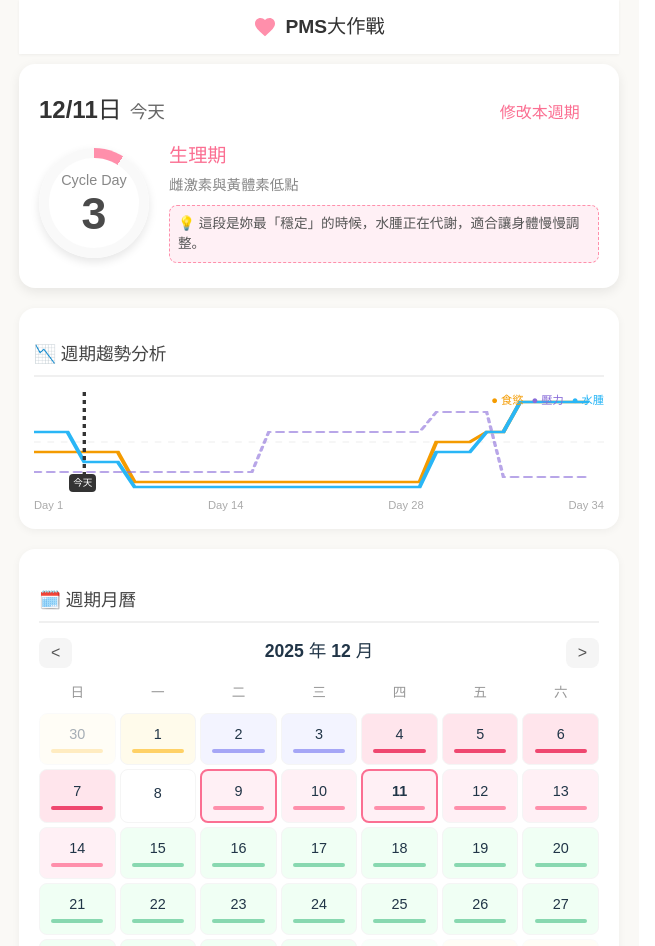
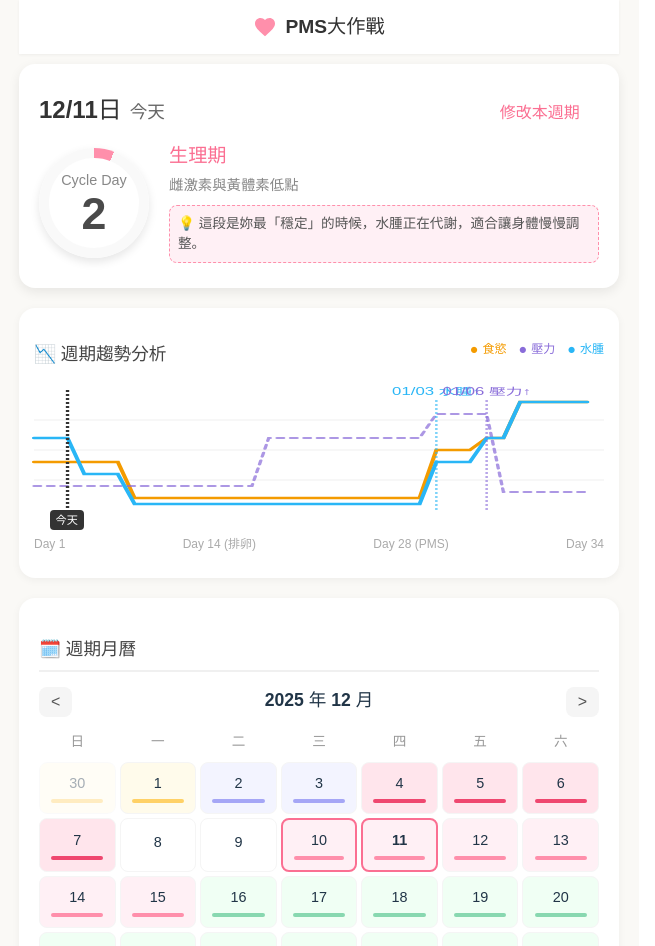
Before and after one commit to phoebehaungs/phoebe-cycle-tracker, a React (Vite) app: page / in a window 1280 px wide. Shown: the top 946 px of the page, without its empty margins (1-656 px from the left). Built offline with nearby package versions, Linux system fonts and the light colour scheme.

Commit message:
Update App.tsx

```diff
--- a/src/App.tsx
+++ b/src/App.tsx
@@ -44,7 +44,7 @@ interface DateDetail {
 
 const INITIAL_HISTORY: CycleRecord[] = [
   { id: '1', startDate: '2025-11-05', length: 34, periodLength: 6 },
-  { id: '2', startDate: '2025-12-09', length: null, periodLength: 6 },
+  { id: '2', startDate: '2025-12-10', length: null, periodLength: 6 }, // 假設最後一次是 12/10
 ];
 
 const LOCAL_STORAGE_KEY = 'phoebeCycleHistory';
@@ -142,28 +142,35 @@ const SYMPTOM_OPTIONS = {
   sleep: ['良好', '普通', '睡不好']
 };
 
-// --- 3. Helper Functions ---
+// --- 3. Helper Functions (TimeZone Fixed) ---
 
-// 強制使用瀏覽器本地時間
-const getLocalFormattedDate = (date: Date = new Date()): string => {
-  const year = date.getFullYear();
-  const month = String(date.getMonth() + 1).padStart(2, '0');
-  const day = String(date.getDate()).padStart(2, '0');
-  return `${year}-${month}-${day}`;
+const parseLocalDate = (dateStr: string): Date => {
+  const [y, m, d] = dateStr.split('-').map(Number);
+  return new Date(y, m - 1, d);
 };
 
-const getDaysDifference = (date1: string, date2: string): number => {
-  const d1 = new Date(date1);
-  const d2 = new Date(date2);
-  d1.setHours(0,0,0,0);
-  d2.setHours(0,0,0,0);
+const formatLocalDate = (date: Date): string => {
+  const y = date.getFullYear();
+  const m = String(date.getMonth() + 1).padStart(2, '0');
+  const d = String(date.getDate()).padStart(2, '0');
+  return `${y}-${m}-${d}`;
+};
+
+const getDaysDifference = (date1Str: string, date2Str: string): number => {
+  const d1 = parseLocalDate(date1Str);
+  const d2 = parseLocalDate(date2Str);
   return Math.floor((d2.getTime() - d1.getTime()) / (1000 * 60 * 60 * 24));
 };
 
 const addDays = (dateStr: string, days: number): string => {
-  const r = new Date(dateStr);
-  r.setDate(r.getDate() + days);
-  return getLocalFormattedDate(r);
+  const d = parseLocalDate(dateStr);
+  d.setDate(d.getDate() + days);
+  return formatLocalDate(d);
+};
+
+// 簡化版日期顯示 (MM/DD) 用於圖表
+const formatShortDate = (dateStr: string): string => {
+    return dateStr.slice(5).replace('-', '/');
 };
 
 const startOfMonth = (date: Date): Date =>
@@ -196,7 +203,7 @@ const PhoebeCycleTracker: React.FC = () => {
     try {
       const parsed = stored ? JSON.parse(stored) : INITIAL_HISTORY;
       return parsed.sort((a: CycleRecord, b: CycleRecord) =>
-        new Date(a.startDate).getTime() - new Date(b.startDate).getTime()
+        parseLocalDate(a.startDate).getTime() - parseLocalDate(b.startDate).getTime()
       );
     } catch {
       return INITIAL_HISTORY;
@@ -220,11 +227,11 @@ const PhoebeCycleTracker: React.FC = () => {
     localStorage.setItem(SYMPTOM_STORAGE_KEY, JSON.stringify(symptomRecords));
   }, [symptomRecords]);
 
-  const [todayStr, setTodayStr] = useState(getLocalFormattedDate());
+  const [todayStr, setTodayStr] = useState(formatLocalDate(new Date()));
   const [currentMonth, setCurrentMonth] = useState(new Date());
 
   useEffect(() => {
-    setTodayStr(getLocalFormattedDate());
+    setTodayStr(formatLocalDate(new Date()));
   }, []);
 
   const [inputDate, setInputDate] = useState(todayStr);
@@ -275,7 +282,7 @@ const PhoebeCycleTracker: React.FC = () => {
 
   const getPhaseForDate = useCallback(
     (date: Date): PhaseDefinition | undefined => {
-      const dateStr = getLocalFormattedDate(date);
+      const dateStr = formatLocalDate(date);
       for (let i = history.length - 2; i >= 0; i--) {
         const h = history[i];
         if (h.length !== null) {
@@ -326,7 +333,7 @@ const PhoebeCycleTracker: React.FC = () => {
   }, [currentMonth]);
 
   const handleDateClick = (date: Date) => {
-    const dateStr = getLocalFormattedDate(date);
+    const dateStr = formatLocalDate(date);
     const phase = getPhaseForDate(date);
     if (!phase) return;
 
@@ -379,10 +386,10 @@ const PhoebeCycleTracker: React.FC = () => {
   const handleUpsertPeriodRecord = () => {
     if (!inputDate) return;
     const newDateStr = inputDate;
-    const newDateObj = new Date(inputDate);
+    const newDateObj = parseLocalDate(newDateStr);
 
     const existingIndex = history.findIndex(h => {
-        const hDate = new Date(h.startDate);
+        const hDate = parseLocalDate(h.startDate);
         return hDate.getFullYear() === newDateObj.getFullYear() &&
                hDate.getMonth() === newDateObj.getMonth();
     });
@@ -396,7 +403,7 @@ const PhoebeCycleTracker: React.FC = () => {
         if (window.confirm(`檢測到 ${oldDate.slice(0,7)} 已經有一筆紀錄 (${oldDate})。\n\n您是要將其修改為 ${newDateStr} 嗎？`)) {
             const updated = [...history];
             updated[existingIndex].startDate = newDateStr;
-            updated.sort((a, b) => new Date(a.startDate).getTime() - new Date(b.startDate).getTime());
+            updated.sort((a, b) => parseLocalDate(a.startDate).getTime() - parseLocalDate(b.startDate).getTime());
 
             if (existingIndex > 0) {
                 const prevStart = updated[existingIndex - 1].startDate;
@@ -446,7 +453,7 @@ const PhoebeCycleTracker: React.FC = () => {
     updated[updated.length - 1].startDate = editDate;
     updated[updated.length - 1].periodLength = editBleedingDays;
     setHistory(updated);
-    setCurrentMonth(new Date(editDate));
+    setCurrentMonth(parseLocalDate(editDate));
     setEditMode(false);
   };
 
@@ -475,21 +482,23 @@ const PhoebeCycleTracker: React.FC = () => {
     const stepX = width / totalDays;
 
     for (let day = 1; day <= totalDays; day++) {
-        let intensity = 50; // 0=High, 100=Low
+        let intensity = 50; // 0=High (Top), 100=Low (Bottom) in SVG coords
 
         if (type === 'appetite') {
+            // 食慾: PMS高(10), 濾泡低(90)
             if (day <= 6) intensity = 60;
             else if (day <= 24) intensity = 90;
             else if (day <= 27) intensity = 50;
             else if (day <= 29) intensity = 40;
             else intensity = 10;
         } else if (type === 'hormone') {
+            // 壓力/情緒: 黃體後期高(20), PMS不穩(85), 濾泡穩(80)
             if (day <= 14) intensity = 80;
             else if (day <= 24) intensity = 40;
             else if (day <= 28) intensity = 20;
             else intensity = 85;
         } else if (type === 'edema') {
-            // 水腫曲線：PMS(30-34)最嚴重(10)，生理期初(1-3)次嚴重(40)，濾泡期(7-24)最輕盈(95)
+            // 水腫: PMS最腫(10), 濾泡最輕(95), 排卵後開始腫(60)
             if (day <= 3) intensity = 40;
             else if (day <= 6) intensity = 70;
             else if (day <= 24) intensity = 95;
@@ -504,6 +513,12 @@ const PhoebeCycleTracker: React.FC = () => {
     }
     return points.join(' ');
   };
+
+  // 計算關鍵日期
+  const edemaRiseDay = 25;
+  const stressRiseDay = 28;
+  const edemaRiseDateStr = formatShortDate(addDays(lastStartDate, edemaRiseDay - 1));
+  const stressRiseDateStr = formatShortDate(addDays(lastStartDate, stressRiseDay - 1));
 
   const dayNames = ['日', '一', '二', '三', '四', '五', '六'];
 
@@ -525,7 +540,7 @@ const PhoebeCycleTracker: React.FC = () => {
       <div style={dashboardCardStyle}>
         <div style={todayStatusContainerStyle}>
           <span style={todayDateStyle}>
-            {new Date(todayStr).toLocaleDateString('zh-TW', { month: 'numeric', day: 'numeric' })}日
+            {parseLocalDate(todayStr).toLocaleDateString('zh-TW', { month: 'numeric', day: 'numeric' })}日
           </span>
           <span style={todayLabelStyle}>今天</span>
 
@@ -598,24 +613,28 @@ const PhoebeCycleTracker: React.FC = () => {
         </div>
       </div>
 
-      {/* 📉 週期趨勢分析 (含水腫曲線) */}
-      <div style={{ ...cardStyle, marginTop: '20px', padding: '15px' }}>
-        <h3 style={cardTitleStyle}>📉 週期趨勢分析</h3>
-        <div style={{ position: 'relative', height: '100px', marginTop: '10px', overflow: 'hidden' }}>
-            {/* Legend */}
-            <div style={{ position: 'absolute', top: 0, right: 0, fontSize: '0.7rem', color: '#999', display: 'flex', gap: '8px' }}>
-                <span style={{ color: '#F49B00' }}>● 食慾</span>
-                <span style={{ color: '#896CD9' }}>● 壓力</span>
-                <span style={{ color: '#29B6F6' }}>● 水腫</span>
+      {/* 📉 週期趨勢分析 (優化顯示 + 關鍵日期) */}
+      <div style={{ ...cardStyle, marginTop: '20px', padding: '15px 15px 25px' }}>
+        <div style={{ display: 'flex', justifyContent: 'space-between', alignItems: 'center', marginBottom: '15px' }}>
+            <h3 style={{ ...cardTitleStyle, marginBottom: 0, borderBottom: 'none' }}>📉 週期趨勢分析</h3>
+            {/* Legend 移到上方，避免壓到線圖 */}
+            <div style={{ fontSize: '0.75rem', color: '#999', display: 'flex', gap: '12px' }}>
+                <span style={{ color: '#F49B00', display: 'flex', alignItems: 'center' }}><span style={{fontSize:'1.2em', marginRight:'4px'}}>●</span>食慾</span>
+                <span style={{ color: '#896CD9', display: 'flex', alignItems: 'center' }}><span style={{fontSize:'1.2em', marginRight:'4px'}}>●</span>壓力</span>
+                <span style={{ color: '#29B6F6', display: 'flex', alignItems: 'center' }}><span style={{fontSize:'1.2em', marginRight:'4px'}}>●</span>水腫</span>
             </div>
+        </div>
 
-            <svg viewBox="0 0 340 100" style={{ width: '100%', height: '100%' }} preserveAspectRatio="none">
-                {/* Grid */}
-                <line x1="0" y1="50" x2="340" y2="50" stroke="#eee" strokeWidth="1" strokeDasharray="4" />
+        <div style={{ position: 'relative', height: '120px', marginTop: '10px' }}>
+            <svg viewBox="0 0 340 120" style={{ width: '100%', height: '100%', overflow: 'visible' }} preserveAspectRatio="none">
+                {/* Grid Lines */}
+                <line x1="0" y1="30" x2="340" y2="30" stroke="#f0f0f0" strokeWidth="1" />
+                <line x1="0" y1="60" x2="340" y2="60" stroke="#f0f0f0" strokeWidth="1" />
+                <line x1="0" y1="90" x2="340" y2="90" stroke="#f0f0f0" strokeWidth="1" />
 
                 {/* Appetite (Orange) */}
                 <polyline
-                    points={getCurvePoints(340, 100, 'appetite')}
+                    points={getCurvePoints(340, 120, 'appetite')}
                     fill="none"
                     stroke="#F49B00"
                     strokeWidth="2.5"
@@ -624,18 +643,18 @@ const PhoebeCycleTracker: React.FC = () => {
 
                 {/* Hormone/Mood (Purple) */}
                 <polyline
-                    points={getCurvePoints(340, 100, 'hormone')}
+                    points={getCurvePoints(340, 120, 'hormone')}
                     fill="none"
                     stroke="#896CD9"
                     strokeWidth="2"
                     strokeLinecap="round"
-                    strokeDasharray="4"
-                    opacity="0.6"
+                    strokeDasharray="4,4"
+                    opacity="0.7"
                 />
 
-                {/* Edema (Blue) - NEW */}
+                {/* Edema (Blue) */}
                 <polyline
-                    points={getCurvePoints(340, 100, 'edema')}
+                    points={getCurvePoints(340, 120, 'edema')}
                     fill="none"
                     stroke="#29B6F6"
                     strokeWidth="2.5"
@@ -644,34 +663,51 @@ const PhoebeCycleTracker: React.FC = () => {
 
                 {/* Today Line */}
                 <line
-                    x1={(daysPassed / 34) * 340}
-                    y1="0"
-                    x2={(daysPassed / 34) * 340}
-                    y2="100"
-                    stroke="#333"
-                    strokeWidth="2"
-                    strokeDasharray="4"
+                    x1={(daysPassed / 34) * 340} y1="0"
+                    x2={(daysPassed / 34) * 340} y2="120"
+                    stroke="#333" strokeWidth="2" strokeDasharray="2,2"
                 />
+
+                {/* Edema Rise Marker (Day 25) */}
+                <line
+                    x1={((edemaRiseDay-1) / 34) * 340} y1="10"
+                    x2={((edemaRiseDay-1) / 34) * 340} y2="120"
+                    stroke="#29B6F6" strokeWidth="1.5" strokeDasharray="2,2" opacity="0.6"
+                />
+                <text x={((edemaRiseDay-1) / 34) * 340} y="5" fill="#29B6F6" fontSize="10" textAnchor="middle">
+                    {edemaRiseDateStr} 水腫↑
+                </text>
+
+                 {/* Stress Rise Marker (Day 28) */}
+                 <line
+                    x1={((stressRiseDay-1) / 34) * 340} y1="10"
+                    x2={((stressRiseDay-1) / 34) * 340} y2="120"
+                    stroke="#896CD9" strokeWidth="1.5" strokeDasharray="2,2" opacity="0.6"
+                />
+                <text x={((stressRiseDay-1) / 34) * 340} y="5" fill="#896CD9" fontSize="10" textAnchor="middle">
+                    {stressRiseDateStr} 壓力↑
+                </text>
             </svg>
 
             {/* Today Label */}
             <div style={{
                 position: 'absolute',
-                left: `calc(${(daysPassed / 34) * 100}% - 15px)`,
-                bottom: '0',
+                left: `calc(${(daysPassed / 34) * 100}% - 18px)`,
+                bottom: '-20px',
                 backgroundColor: '#333',
                 color: 'white',
-                fontSize: '0.6rem',
-                padding: '2px 4px',
-                borderRadius: '4px'
+                fontSize: '0.7rem',
+                padding: '2px 6px',
+                borderRadius: '4px',
+                fontWeight: 'bold'
             }}>
                 今天
             </div>
         </div>
-        <div style={{ display: 'flex', justifyContent: 'space-between', fontSize: '0.7rem', color: '#aaa', marginTop: '5px' }}>
+        <div style={{ display: 'flex', justifyContent: 'space-between', fontSize: '0.75rem', color: '#aaa', marginTop: '25px' }}>
             <span>Day 1</span>
-            <span>Day 14</span>
-            <span>Day 28</span>
+            <span>Day 14 (排卵)</span>
+            <span>Day 28 (PMS)</span>
             <span>Day 34</span>
         </div>
       </div>
@@ -692,7 +728,7 @@ const PhoebeCycleTracker: React.FC = () => {
             <div key={i} style={dayNameStyle}>{n}</div>
           ))}
           {generateCalendarDays.map((date, i) => {
-            const dateStr = getLocalFormattedDate(date);
+            const dateStr = formatLocalDate(date);
             const phase = getPhaseForDate(date);
             const record = getSymptomRecordForDate(dateStr);
             const isToday = dateStr === todayStr;
```
